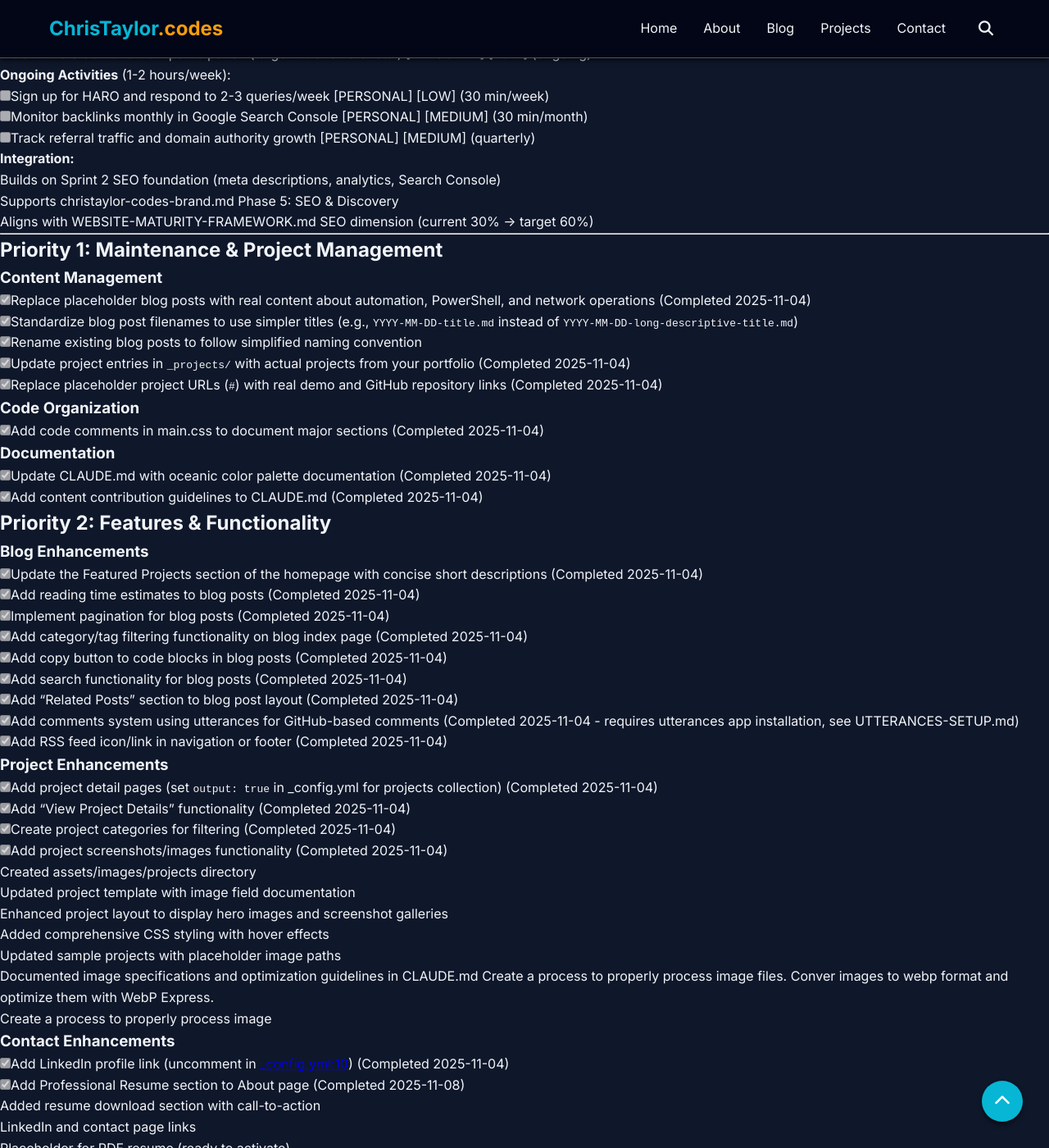
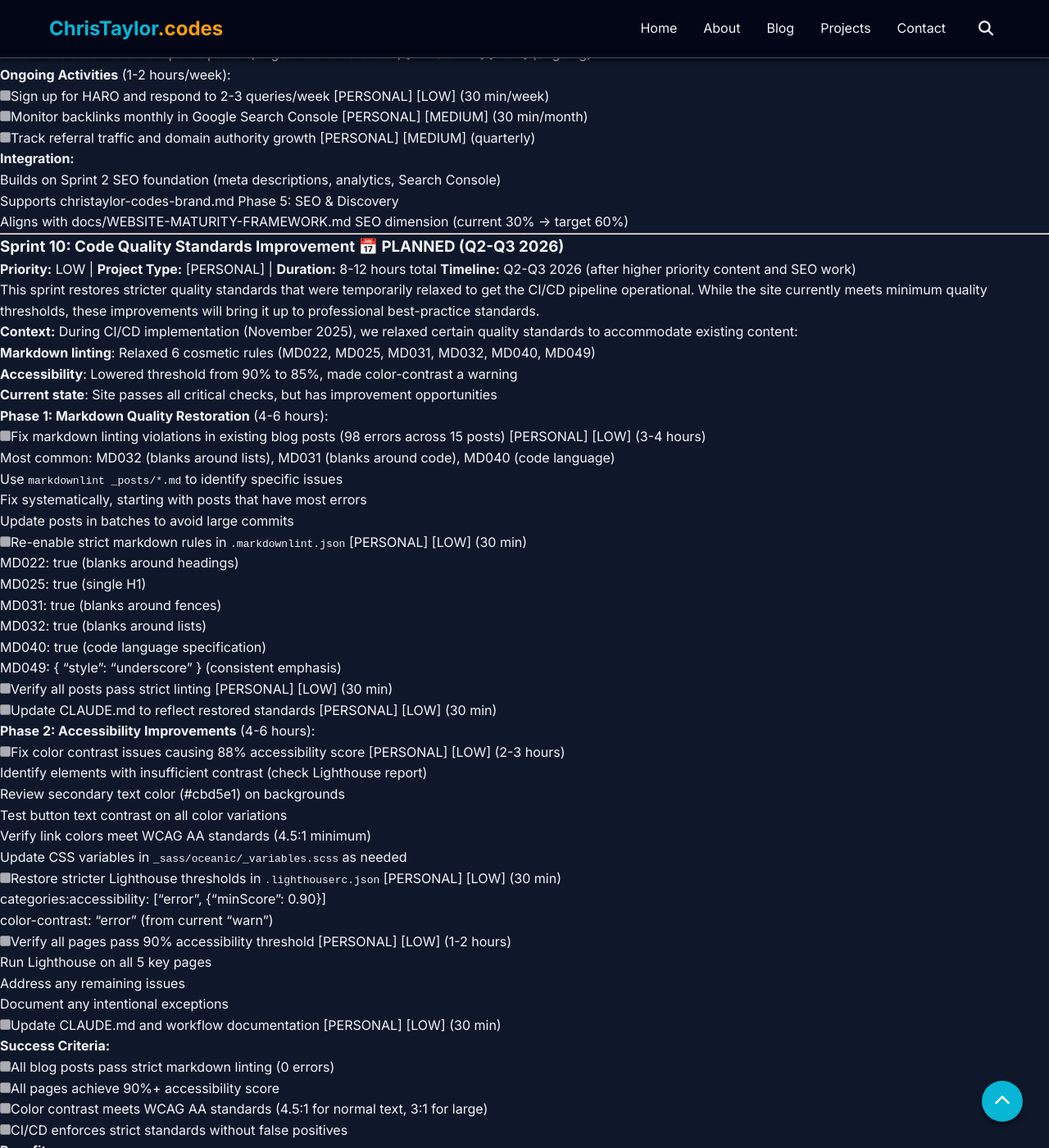
Before and after one commit to christaylorcodes/christaylorcodes.github.io, a Jekyll site: the page built from TODO.md, in a window 1280 px wide and 1400 px high, scrolled down 7032 px. Shown: the whole window at 82% size. Built offline with Jekyll 4.4.1, drawn with Linux system fonts in a browser that asks for light colours; our own code applies the rules of GitHub Pages for plain Markdown files; comment, search, counter and statistics services are not loaded; some of the changed text lies outside the part shown.

Commit message:
Add Sprint 10: Code Quality Standards Improvement
LOW PRIORITY - Scheduled for Q2-Q3 2026

This sprint documents the plan to restore stricter quality standards that were
temporarily relaxed during CI/CD implementation in November 2025.

Phase 1: Markdown Quality Restoration (4-6 hours)
- Fix 98 markdown linting violations in existing blog posts
- Re-enable 6 strict markdown rules (MD022, MD025, MD031, MD032, MD040, MD049)
- Systematically improve post formatting to meet best practices
- Update documentation to reflect restored standards

Phase 2: Accessibility Improvements (4-6 hours)
- Fix color contrast issues (current 88% → target 90%+)
- Restore stricter Lighthouse thresholds (accessibility: 90%, color-contrast: error)
- Verify all pages meet WCAG AA standards (4.5:1 contrast ratio)
- Update CSS variables as needed for better contrast

Success Criteria:
- All blog posts pass strict markdown linting (0 errors)
- All pages achieve 90%+ accessibility score
- Color contrast meets WCAG AA standards
- CI/CD enforces strict standards without false positives

Benefits:
- Professional quality content formatting
- Better accessibility for users with visual impairments
- Improved SEO and maintainability
- Demonstrates attention to detail and quality

Dependencies: Can be done after Sprint 2 (blog content) to avoid rework
Timeline: Q2-Q3 2026 (low priority, after content and SEO work)

Related Documentation:
- .markdownlint.json (current relaxed config)
- .lighthouserc.json (current thresholds)
- CLAUDE.md Markdown Standards section
- CLAUDE.md Development Workflow section

🤖 Generated with [Claude Code](https://claude.com/claude-code)

Co-Authored-By: Claude <noreply@anthropic.com>

```diff
--- a/TODO.md
+++ b/TODO.md
@@ -59,14 +59,14 @@ This document tracks improvements and enhancements for christaylor.codes. Tasks
   - Update TODO with new priorities based on data
   - Plan next 90-day sprint goals
 
-**Coordinate with:** [WEBSITE-MATURITY-FRAMEWORK.md](WEBSITE-MATURITY-FRAMEWORK.md) quarterly review (2026-02-07)
+**Coordinate with:** [docs/WEBSITE-MATURITY-FRAMEWORK.md](docs/WEBSITE-MATURITY-FRAMEWORK.md) quarterly review (2026-02-07)
 
 ---
 
 ## Related Documentation
 
 **Site Maturity Tracking:**
-- [WEBSITE-MATURITY-FRAMEWORK.md](WEBSITE-MATURITY-FRAMEWORK.md) - Comprehensive maturity assessment and growth roadmap
+- [docs/WEBSITE-MATURITY-FRAMEWORK.md](docs/WEBSITE-MATURITY-FRAMEWORK.md) - Comprehensive maturity assessment and growth roadmap
 - Review quarterly to track progress across 7 key dimensions
 - Next review: 2026-02-07
 
@@ -75,7 +75,7 @@ This document tracks improvements and enhancements for christaylor.codes. Tasks
 - [README.md](README.md) - Setup and deployment instructions
 
 **SEO & Growth:**
-- [BACKLINK-STRATEGY.md](BACKLINK-STRATEGY.md) - Comprehensive backlink building and organic discovery strategy
+- [docs/BACKLINK-STRATEGY.md](docs/BACKLINK-STRATEGY.md) - Comprehensive backlink building and organic discovery strategy
 - 10 core strategies with implementation roadmap
 - Metrics tracking and quarterly review process
 
@@ -301,7 +301,7 @@ Critical improvements for discoverability and inclusivity during recovery window
 **Priority:** MEDIUM-HIGH | **Project Type:** [PERSONAL] | **Duration:** 12-16 hours total
 **Timeline:** Q1-Q2 2026 (after Sprint 2 basic SEO foundation)
 
-**Strategy Document:** [BACKLINK-STRATEGY.md](BACKLINK-STRATEGY.md) - Comprehensive backlink building strategy
+**Strategy Document:** [docs/BACKLINK-STRATEGY.md](docs/BACKLINK-STRATEGY.md) - Comprehensive backlink building strategy
 
 Strategic sprint to build domain authority and organic discovery through natural, high-quality backlinks from relevant sources in the MSP, PowerShell, and IT automation communities.
 
@@ -345,7 +345,77 @@ Strategic sprint to build domain authority and organic discovery through natural
 **Integration:**
 - Builds on Sprint 2 SEO foundation (meta descriptions, analytics, Search Console)
 - Supports christaylor-codes-brand.md Phase 5: SEO & Discovery
-- Aligns with WEBSITE-MATURITY-FRAMEWORK.md SEO dimension (current 30% → target 60%)
+- Aligns with docs/WEBSITE-MATURITY-FRAMEWORK.md SEO dimension (current 30% → target 60%)
+
+---
+
+### Sprint 10: Code Quality Standards Improvement 📅 PLANNED (Q2-Q3 2026)
+**Priority:** LOW | **Project Type:** [PERSONAL] | **Duration:** 8-12 hours total
+**Timeline:** Q2-Q3 2026 (after higher priority content and SEO work)
+
+This sprint restores stricter quality standards that were temporarily relaxed to get the CI/CD pipeline operational. While the site currently meets minimum quality thresholds, these improvements will bring it up to professional best-practice standards.
+
+**Context:**
+During CI/CD implementation (November 2025), we relaxed certain quality standards to accommodate existing content:
+- **Markdown linting**: Relaxed 6 cosmetic rules (MD022, MD025, MD031, MD032, MD040, MD049)
+- **Accessibility**: Lowered threshold from 90% to 85%, made color-contrast a warning
+- **Current state**: Site passes all critical checks, but has improvement opportunities
+
+**Phase 1: Markdown Quality Restoration** (4-6 hours):
+- [ ] Fix markdown linting violations in existing blog posts (98 errors across 15 posts) [PERSONAL] [LOW] (3-4 hours)
+  - Most common: MD032 (blanks around lists), MD031 (blanks around code), MD040 (code language)
+  - Use `markdownlint _posts/*.md` to identify specific issues
+  - Fix systematically, starting with posts that have most errors
+  - Update posts in batches to avoid large commits
+- [ ] Re-enable strict markdown rules in `.markdownlint.json` [PERSONAL] [LOW] (30 min)
+  - MD022: true (blanks around headings)
+  - MD025: true (single H1)
+  - MD031: true (blanks around fences)
+  - MD032: true (blanks around lists)
+  - MD040: true (code language specification)
+  - MD049: { "style": "underscore" } (consistent emphasis)
+- [ ] Verify all posts pass strict linting [PERSONAL] [LOW] (30 min)
+- [ ] Update CLAUDE.md to reflect restored standards [PERSONAL] [LOW] (30 min)
+
+**Phase 2: Accessibility Improvements** (4-6 hours):
+- [ ] Fix color contrast issues causing 88% accessibility score [PERSONAL] [LOW] (2-3 hours)
+  - Identify elements with insufficient contrast (check Lighthouse report)
+  - Review secondary text color (#cbd5e1) on backgrounds
+  - Test button text contrast on all color variations
+  - Verify link colors meet WCAG AA standards (4.5:1 minimum)
+  - Update CSS variables in `_sass/oceanic/_variables.scss` as needed
+- [ ] Restore stricter Lighthouse thresholds in `.lighthouserc.json` [PERSONAL] [LOW] (30 min)
+  - categories:accessibility: ["error", {"minScore": 0.90}]
+  - color-contrast: "error" (from current "warn")
+- [ ] Verify all pages pass 90% accessibility threshold [PERSONAL] [LOW] (1-2 hours)
+  - Run Lighthouse on all 5 key pages
+  - Address any remaining issues
+  - Document any intentional exceptions
+- [ ] Update CLAUDE.md and workflow documentation [PERSONAL] [LOW] (30 min)
+
+**Success Criteria:**
+- [ ] All blog posts pass strict markdown linting (0 errors)
+- [ ] All pages achieve 90%+ accessibility score
+- [ ] Color contrast meets WCAG AA standards (4.5:1 for normal text, 3:1 for large)
+- [ ] CI/CD enforces strict standards without false positives
+
+**Benefits:**
+- **Professional quality**: Site meets industry best practices for content formatting
+- **Accessibility**: Better experience for users with visual impairments
+- **Maintainability**: Consistent formatting makes content easier to update
+- **SEO**: Search engines favor well-structured, accessible content
+- **Brand reputation**: Demonstrates attention to detail and quality
+
+**Dependencies:**
+- Sprint 2 (Blog Posts 2-4) should be complete to avoid rework
+- Can be done incrementally without impacting site functionality
+- No user-facing changes (improvements are in source quality only)
+
+**Related Documentation:**
+- [.markdownlint.json](.markdownlint.json) - Current relaxed configuration
+- [.lighthouserc.json](.lighthouserc.json) - Current Lighthouse thresholds
+- [CLAUDE.md - Markdown Standards](CLAUDE.md#markdown-formatting-standards) - Full documentation
+- [CLAUDE.md - Development Workflow](CLAUDE.md#development-workflow) - Quality check process
 
 ---
 
```
